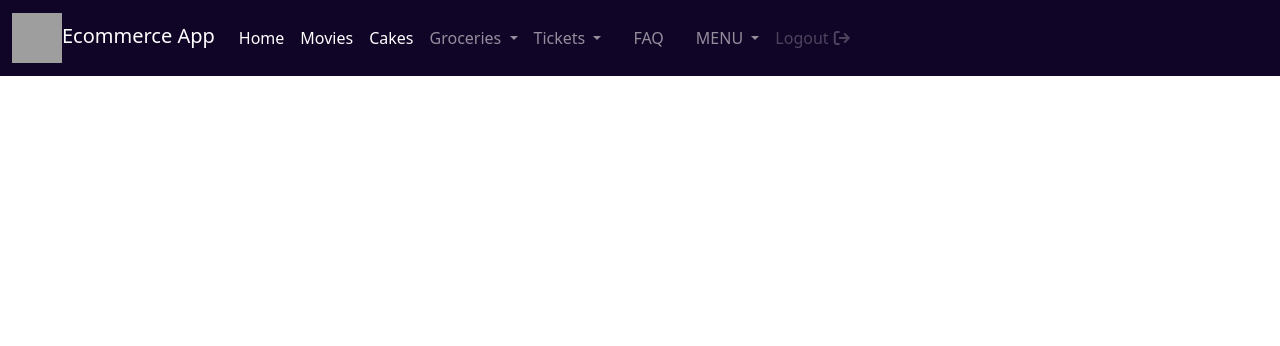
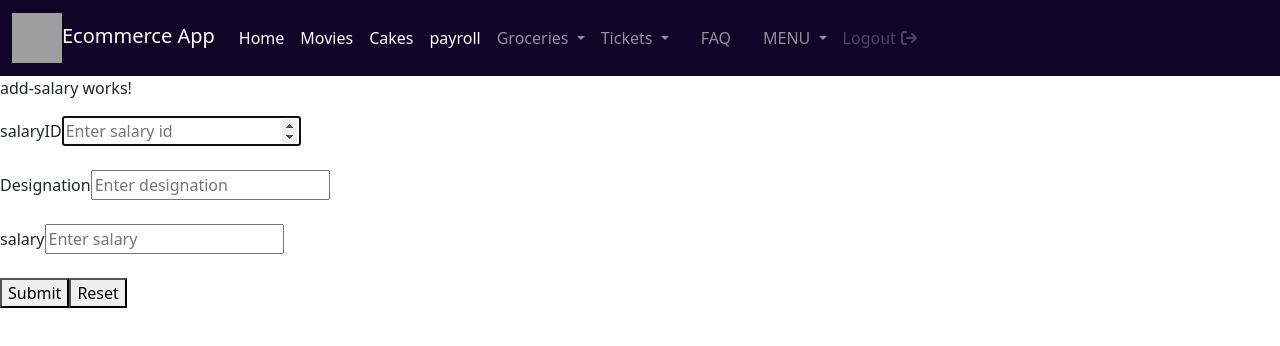
Before and after one commit to kv-b1-2022/ecommerceapp-angular, an Angular app: page /add-salary in a window 1280 px wide. Before the commit this address led to /. Shown: the top 346 px of the page. Built offline with nearby package versions, Linux system fonts and the light colour scheme; grey boxes are pictures that could not be loaded; some icons are missing.

Commit message:
added add fixed salary feature

```diff
--- a/src/app/app-routing.module.ts
+++ b/src/app/app-routing.module.ts
@@ -4,6 +4,7 @@ import { HomeComponent } from './home/home.component';
 
 const routes: Routes = [
   {path: 'home', component: HomeComponent},
+
   { path: '', redirectTo: 'home', pathMatch: 'full' },
 ];
 
--- a/src/app/app.module.ts
+++ b/src/app/app.module.ts
@@ -16,6 +16,7 @@ import { PaymentModule } from './payment/payment.module';
 import { OrderModule } from './order/order.module';
 import { EmployeesModule } from './employees/employees.module';
 import { MembershipModule } from './membership/membership.module';
+import { PayrollModule } from './payroll/payroll.module';
 
 @NgModule({
   declarations: [
@@ -39,7 +40,8 @@ import { MembershipModule } from './membership/membership.module';
     EmployeesModule,
     OrderModule,
     MembershipModule,
-    PaymentModule
+    PaymentModule,
+    PayrollModule
 
   ],
   providers: [],
--- a/src/app/header/header.component.html
+++ b/src/app/header/header.component.html
@@ -16,6 +16,9 @@
                     </li>
                     <li class="nav-item">
                         <a class="nav-link active" aria-current="page" routerLink="cakes">Cakes</a>
+                    </li>
+                    <li class="nav-item">
+                        <a class="nav-link active" aria-current="page" routerLink="add-salary">payroll</a>
                     </li>
                     <li class="nav-item dropdown">
                         <a class="nav-link dropdown-toggle" routerLink="#" id="navbarDropdown" role="button" data-bs-toggle="dropdown"
--- /dev/null
+++ b/src/app/payroll/add-salary/add-salary.component.html
@@ -0,0 +1,22 @@
+<p>add-salary works!</p>
+<form (ngSubmit)="addSalary()"ngNativeValidate>
+    <div>
+        <label for="salaryID">salaryID</label>
+        <input type="number" name="salaryId" [(ngModel)]="salaryId" placeholder="Enter salary id" required autofocus>
+    </div>
+    <br>
+    <div>
+        <label for="designation">Designation</label>
+        <input type="text" name="designation" [(ngModel)]="designation" placeholder="Enter designation" required>
+    </div>
+    <br>
+     <div>
+        <label for="salary">salary</label>
+        <input type="number" name="salary" [(ngModel)]="salary" placeholder="Enter salary" required>
+    </div>
+    <br>
+    <div>
+        <button type="submit">Submit</button>
+        <button type="reset">Reset</button>
+    </div>
+</form>
--- /dev/null
+++ b/src/app/payroll/add-salary/add-salary.component.ts
@@ -0,0 +1,39 @@
+import { HttpClient } from '@angular/common/http';
+import { Component, OnInit } from '@angular/core';
+import { ToastrService } from 'ngx-toastr';
+
+@Component({
+  selector: 'app-add-salary',
+  templateUrl: './add-salary.component.html',
+  styleUrls: ['./add-salary.component.css']
+})
+export class AddSalaryComponent implements OnInit {
+  salaryId!:number;
+  designation!:string;
+  salary!:number;
+
+  constructor(private http:HttpClient,private toastr:ToastrService) { }
+
+  ngOnInit(): void {
+  }
+  addSalary(){
+    const salaryObj={
+      "salaryId":this.salaryId,
+      "designation":this.designation,
+      "salary":this.salary
+    };
+    const url="http://localhost:8080/totalSalary/save";
+    this.http.post(url,salaryObj).subscribe((res:any)=>{
+      console.log(res);
+
+        this.toastr.success('successfully added');
+
+
+    },(err:any)=>{
+      console.log(err);
+     this.toastr.error('please re-enter your details');
+    })
+
+  }
+
+}
```
Also changed, not shown: src/app/payroll/payroll-routing.module.ts (added, +13 -0 lines), src/app/payroll/payroll.module.ts (added, +23 -0 lines), src/app/payroll/add-salary/add-salary.component.css (added), 1 other file (tests, documents, lock files or other folders).
